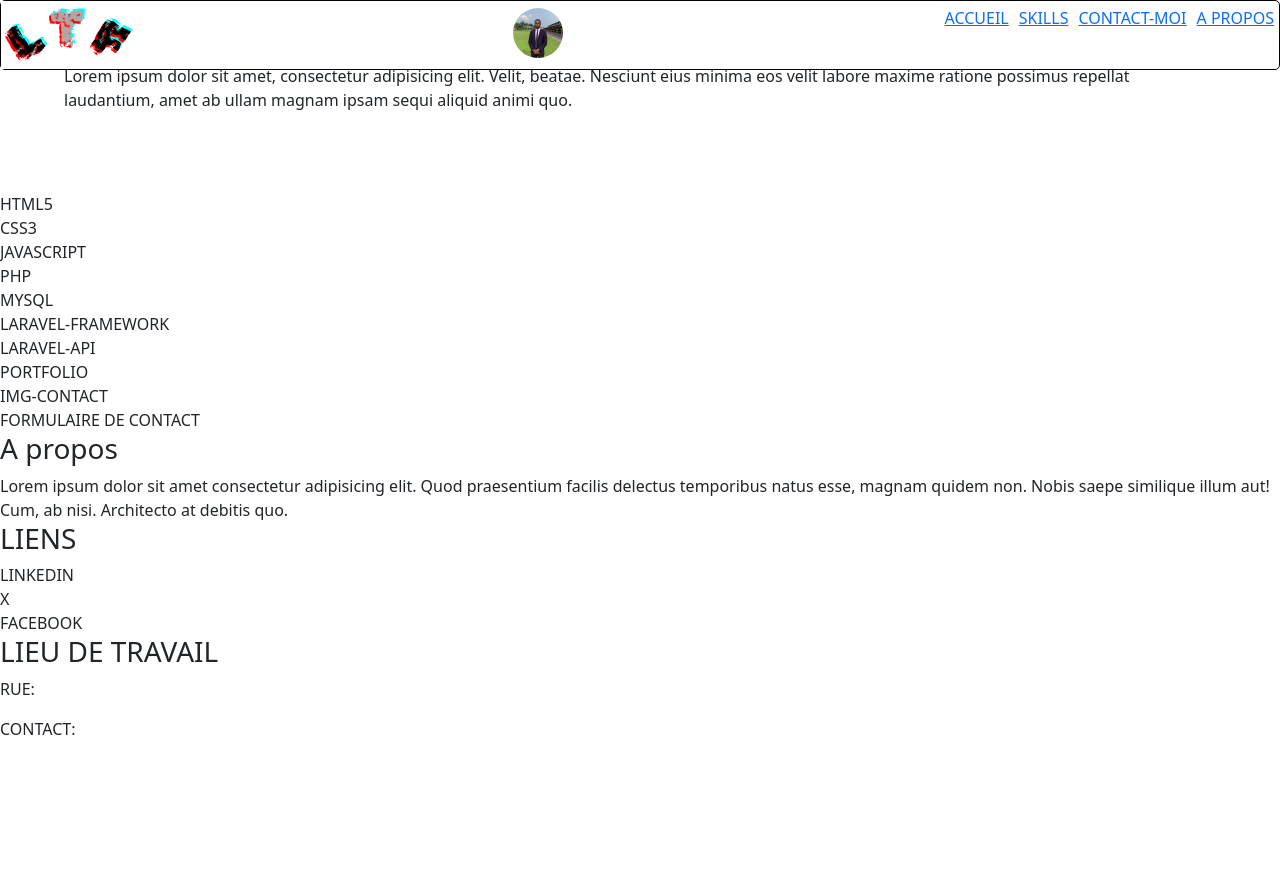
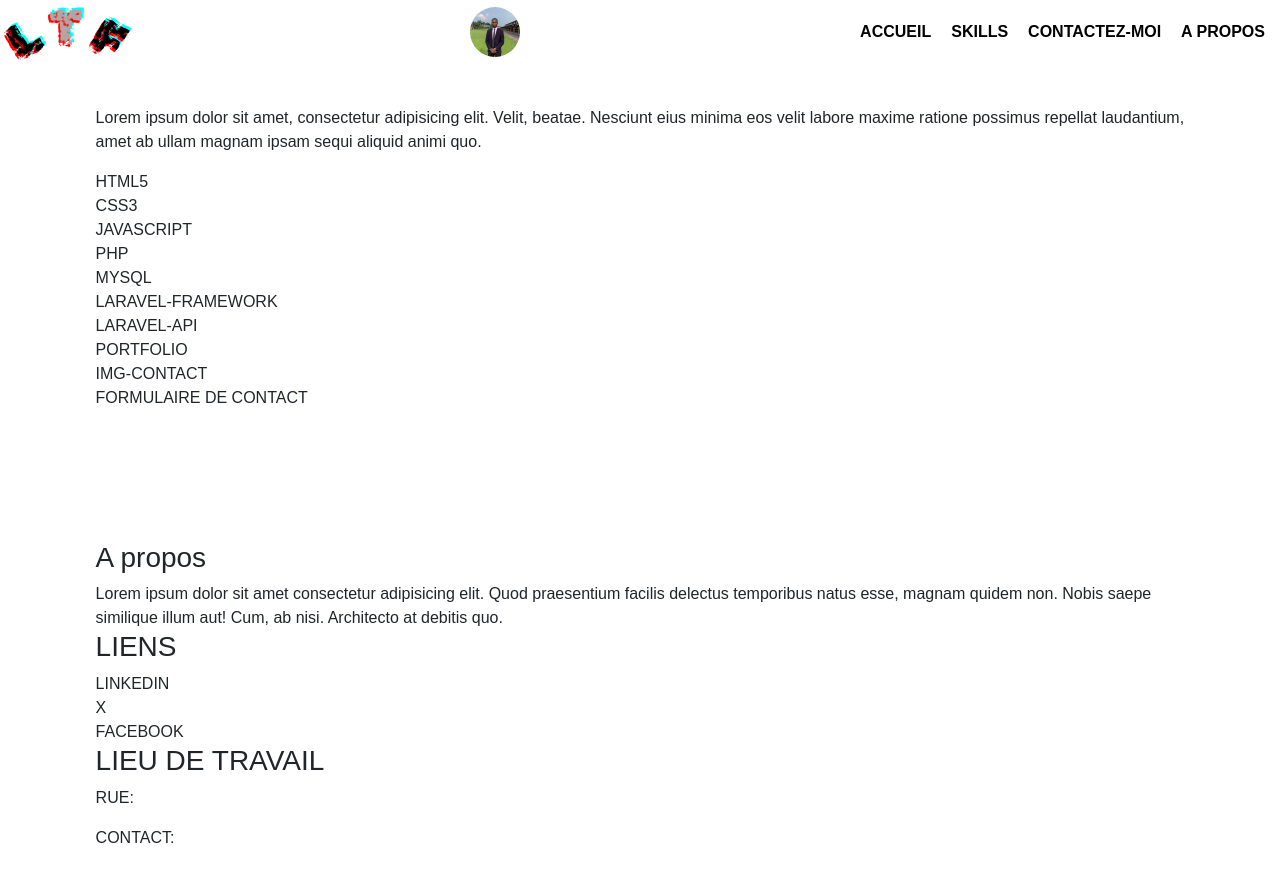
Before and after one commit to LukadiTshitengeFreddy/PORTFOLIO, a plain HTML site: page Index.html in a window 1280 px wide. Before the commit the page ends 800 px from the top, so only its background shows below. Drawn offline with nearby package versions, Linux system fonts and the light colour scheme.

Commit message:
finition de la partie navbar

```diff
--- a/Index.html
+++ b/Index.html
@@ -47,10 +47,11 @@
             <nav>
                 <a href="#accueil"><div class="navlink">ACCUEIL</div></a>
                 <a href="#skills"><div class="navlink">SKILLS</div></a>
-                <a href="#contact"><div class="navlink">CONTACT-MOI</div></a>
+                <a href="#contact"><div class="navlink">CONTACTEZ-MOI</div></a>
                 <a href="#a_propos"><div class="navlink">A PROPOS</div></a>
             </nav>
         </header>
+        <div class="container">
             <div class="textpresentation" id="accueil">
                 <p>
                     Lorem ipsum dolor sit amet, consectetur adipisicing elit. Velit,
@@ -77,7 +78,10 @@
                 <div>IMG-CONTACT</div>
                 <div>FORMULAIRE DE CONTACT</div>
             </section>
+        </div>
+
         <footer class="a_propos">
+            <div class="container">
                 <div>
                     <div>
                         <h3>A propos</h3>
@@ -102,6 +106,7 @@
                         <p>CONTACT:</p>
                     </div>
                 </div>
+            </div>
         </footer>
     </body>
 </html>
--- a/style.css
+++ b/style.css
@@ -1,26 +1,40 @@
 body{
+    font-family: Arial, Helvetica, sans-serif;
    margin: 0;
    padding: 0;
    background-color: #ffffff;
 }
+
+header a{
+    text-decoration: none;
+}
+
 header{
     display: flex;
     justify-content:space-between;
     position: fixed;
+    top: 0;
     width: 100%;
-    border: 1px solid black;
-    border-radius: 5px;
+    background-color: rgb(255, 255, 255);
+
 }
 nav{
     display: flex;
     justify-content: space-around;
+    color: white;
 }
 .navlink{
+    font-weight: bold;
+    margin-right: 10px;
+    margin-top: 15px;
     padding: 5px;
-    list-style: lower-alpha;
+    color: black;
+    transition: 1s;
 }
-.textpresentation{
-    padding: 5%;
+.navlink:hover{
+    transition: 1s;
+    background-color: black;
+    color: white;
 }
 .img_profil_header{
     width: 50px;
@@ -28,3 +42,8 @@ nav{
     border-radius: 50%;
     margin-top: 7px;
 }
+.container{
+    margin-top: 80px;
+    width: 95%;
+    padding: 2%;
+}
```
Lines whose indentation alone changed are shown as unchanged.
